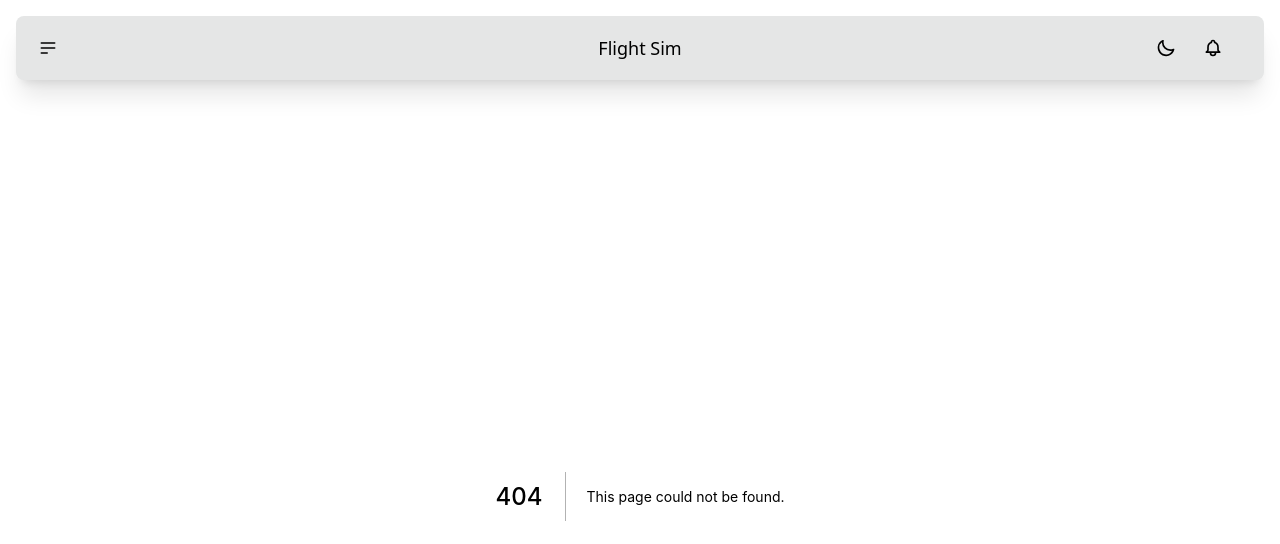
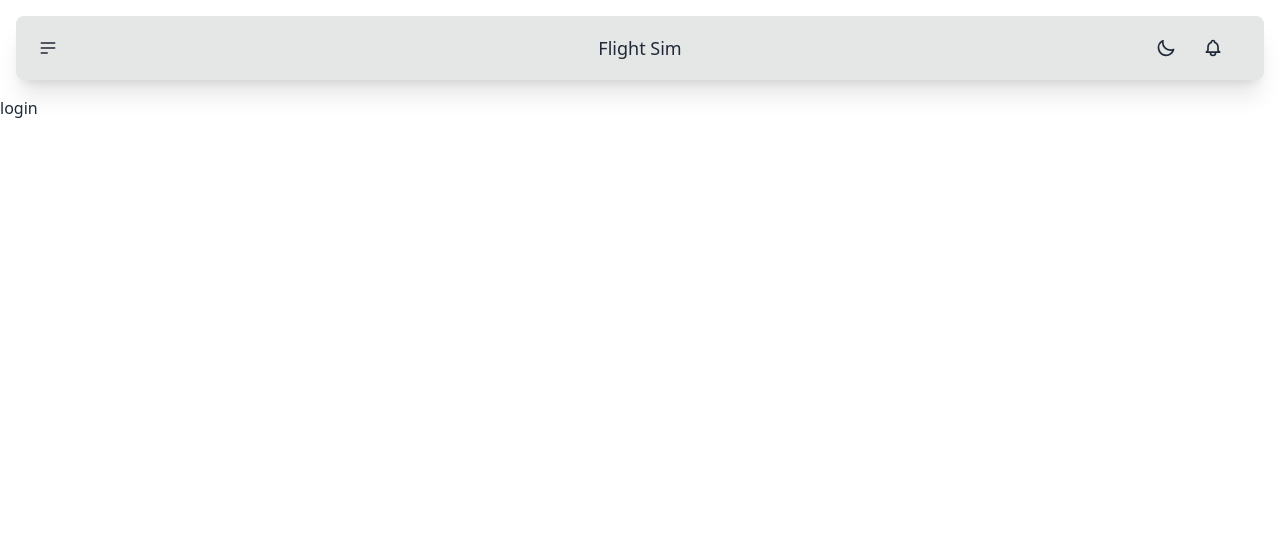
Before and after one commit to SergioHPassos/mfs-missiongen, a Next.js app: page /login in a window 1280 px wide. Before the commit this address had no page. Shown: the top 544 px of the page. Built offline with nearby package versions, Linux system fonts and the light colour scheme.

Commit message:
new page

```diff
--- /dev/null
+++ b/pages/login.tsx
@@ -0,0 +1,5 @@
+import React from 'react'
+
+export default function login() {
+  return <div>login</div>
+}
```
